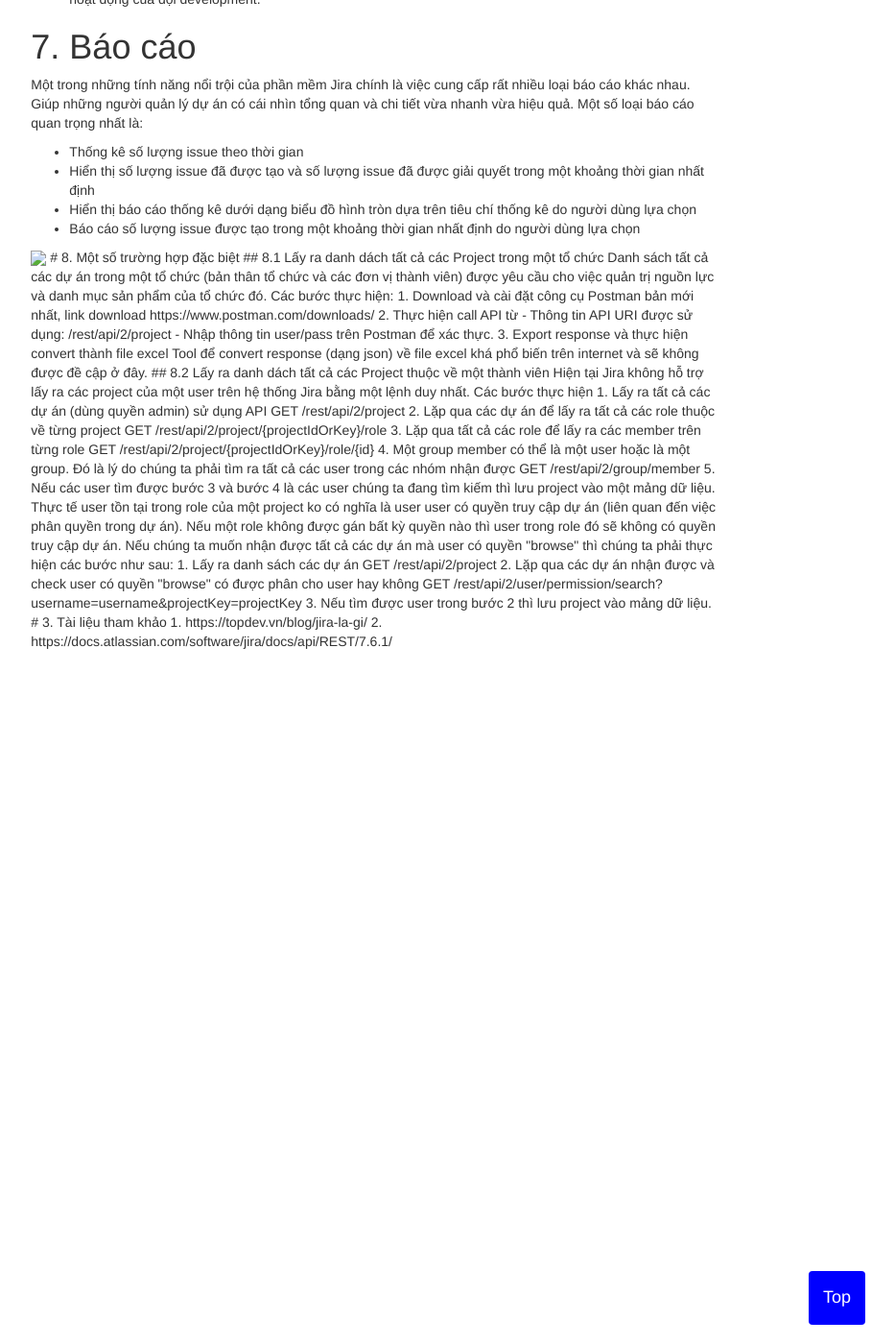
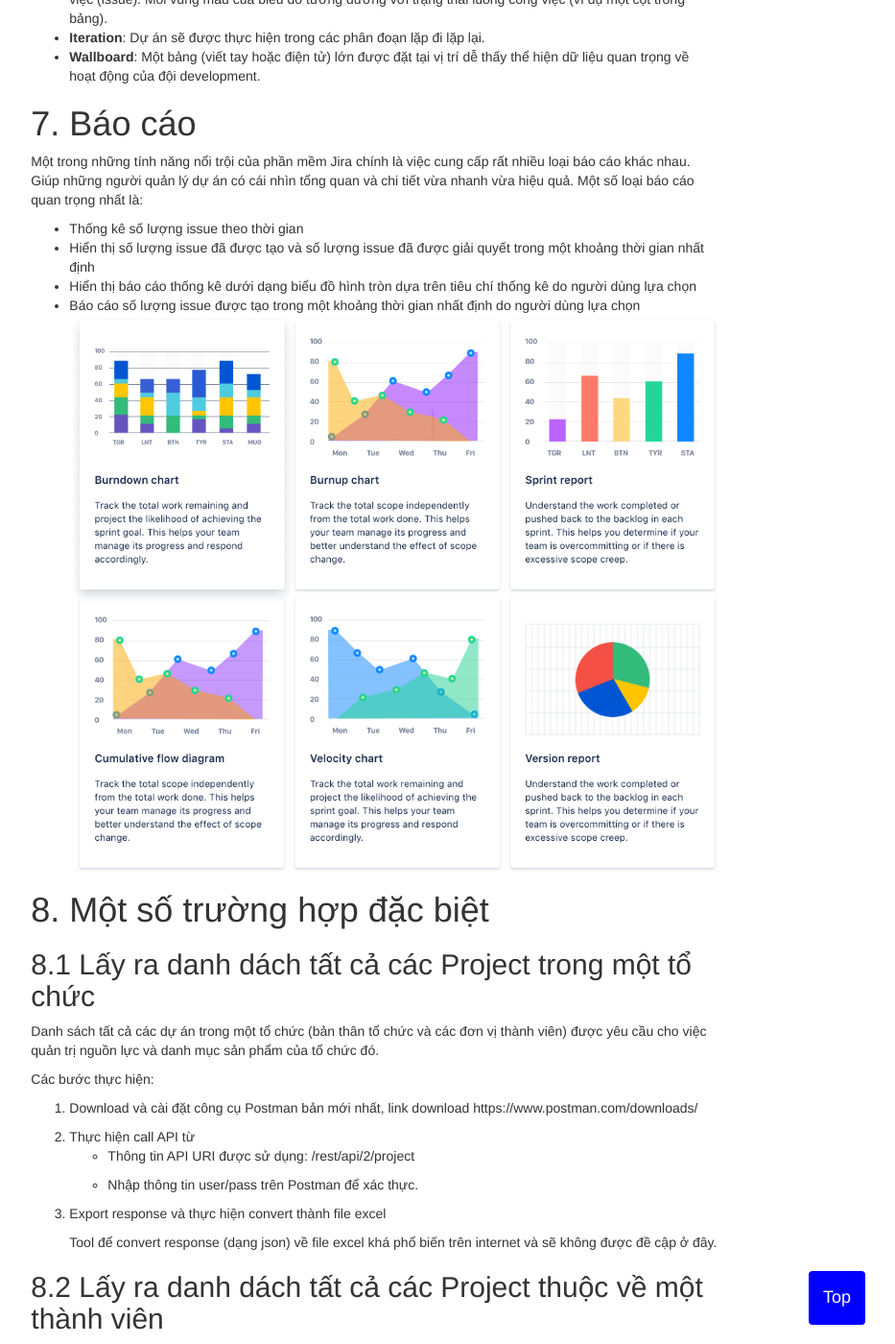
Before and after one commit to d12life/d12life.github.io, a Jekyll site: the page built from _posts/2022-12-13-gioi-thieu-cong-cu-Jira.md, in a window 1280 px wide and 1400 px high, scrolled down 2622 px. Shown: the whole window at 96% size, without its empty margins (250-1183 px from the left). Built offline with Jekyll 4.4.1, drawn with Linux system fonts in a browser that asks for light colours; nearby versions of some CDN libraries; some of the changed text lies outside the part shown.

Commit message:
sửa lỗi ko hiển thị ảnh

```diff
--- a/_posts/2022-12-13-gioi-thieu-cong-cu-Jira.md
+++ b/_posts/2022-12-13-gioi-thieu-cong-cu-Jira.md
@@ -78,7 +78,7 @@
 - Hiển thị số lượng issue đã được tạo và số lượng issue đã được giải quyết trong một khoảng thời gian nhất định
 - Hiển thị báo cáo thống kê dưới dạng biểu đồ hình tròn dựa trên tiêu chí thống kê do người dùng lựa chọn
 - Báo cáo số lượng issue được tạo trong một khoảng thời gian nhất định do người dùng lựa chọn
-<image src="assets/images/lesson_1/jira-chart.png">
+![image](/assets/images/lesson_1/jira-chart.png)
 
 # 8. Một số trường hợp đặc biệt
 ## 8.1 Lấy ra danh dách tất cả các Project trong một tổ chức
@@ -118,6 +118,6 @@
 
 3. Nếu tìm được user trong bước 2 thì lưu project vào mảng dữ liệu.
 
-# 3. Tài liệu tham khảo
+# 9. Tài liệu tham khảo
 1. https://topdev.vn/blog/jira-la-gi/
 2. https://docs.atlassian.com/software/jira/docs/api/REST/7.6.1/
```
